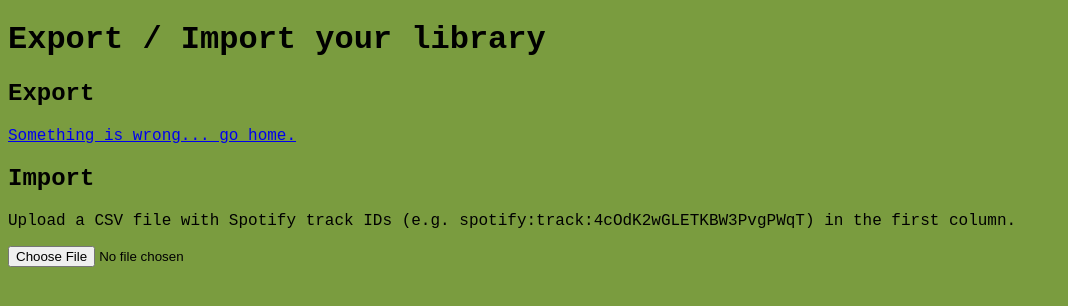
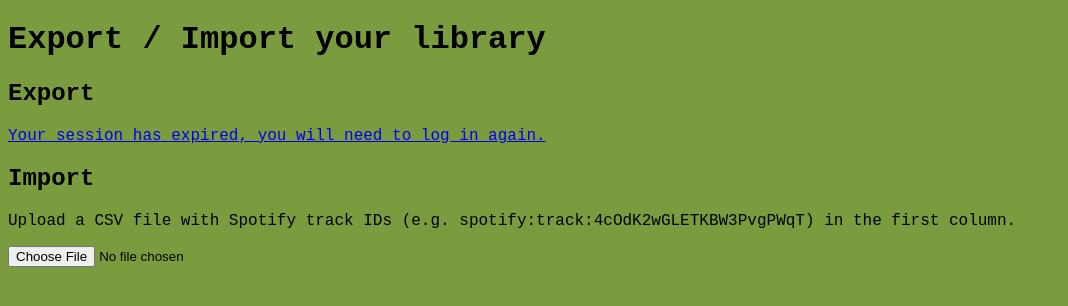
Before and after one commit to ashtonmoomoo/spotify-tools, a React (Create React App) app: page /export-import in a window 1280 px wide. Shown: the top 306 px of the page, without its empty margins (0-1068 px from the left). Built offline with nearby package versions, Linux system fonts and the light colour scheme.

Commit message:
refactor Export component and add csvTools utility module

```diff
--- a/src/components/Export.tsx
+++ b/src/components/Export.tsx
@@ -1,51 +1,47 @@
-import { useEffect, useState } from "react";
+import { useState } from "react";
 import { Link } from "react-router-dom";
-import { Track, getLibrary } from "../utils/constants";
-import { getTokenFromCookie } from "../utils/constants";
+import {
+  getLibrary,
+  getTokenFromCookie,
+  removeDuplicates,
+} from "../utils/constants";
+import { downloadCSV, getCSV } from "../utils/csvTools";
 
-function prepareSongForCSV(song: Track) {
-  let row: string[] = [];
-  for (let field of Object.values(song)) {
-    row.push(`"${field?.replace(/"/g, '""')}"`);
-  }
-
-  return row.join(",") + "\n";
+function ExportLibraryButton({ handleClick }: { handleClick: () => void }) {
+  return (
+    <>
+      <p>Click below to download a CSV of your Spotify liked songs:</p>
+      <button type="button" onClick={handleClick}>
+        Export Library
+      </button>
+    </>
+  );
 }
 
-function getCSV(library: Track[]) {
-  let csv = Object.keys(library[0]).join(",") + "\n";
-
-  library.forEach((song) => {
-    csv += prepareSongForCSV(song);
-  });
-
-  return csv;
+function CSVDownload({ csvContent }: { csvContent: string }) {
+  return (
+    <button type="button" onClick={() => downloadCSV(csvContent)}>
+      Download
+    </button>
+  );
 }
 
-function removeDuplicates(library: Track[]) {
-  let idToTrack = new Map<string, Track>();
-  library.forEach((t) => idToTrack.set(t.uri, t));
-
-  let tracksToReturn: Track[] = [];
-  for (let track of idToTrack.values()) {
-    tracksToReturn.push(track);
-  }
-
-  return tracksToReturn;
+function Progress({ completion }: { completion: string }) {
+  return (
+    <>
+      <label htmlFor="progress">{completion} % </label>
+      <progress id="progress" max="100.00" value={completion} />
+    </>
+  );
 }
 
 function Export() {
   let [loading, setLoading] = useState(false);
   let [completion, setCompletion] = useState("0.00");
   let [CSVContent, setCSVContent] = useState("");
-  let [token, setToken] = useState<string | undefined>();
+  const token = getTokenFromCookie();
 
-  useEffect(() => {
-    const t = getTokenFromCookie();
-    setToken(t);
-  }, []);
-
-  async function handleClick() {
+  async function exportLibrary() {
     if (!token) return null;
 
     setLoading(true);
@@ -60,64 +56,17 @@ function Export() {
   }
 
   if (CSVContent) {
-    return <CSVDownload CSVContent={CSVContent} />;
+    return <CSVDownload csvContent={CSVContent} />;
   }
 
   if (token) {
-    return <ExportLibraryButton handleClick={handleClick} />;
-  }
-
-  return <Link to="/">Something is wrong... go home.</Link>;
-}
-
-function ExportLibraryButton({ handleClick }: { handleClick: () => void }) {
-  return (
-    <>
-      <p>Click below to download a CSV of your Spotify liked songs:</p>
-      <button type="button" onClick={handleClick}>
-        Export Library
-      </button>
-    </>
-  );
-}
-
-function CSVDownload({ CSVContent }: { CSVContent: string }) {
-  function handleClick() {
-    const blob = new Blob([CSVContent], {
-      type: "text/csv;charset=utf-8;",
-    });
-    const url = URL.createObjectURL(blob);
-    const link = document.createElement("a");
-    link.setAttribute("href", url);
-    link.setAttribute(
-      "download",
-      `library_export_${new Date(Date.now()).toISOString()}.csv`
-    );
-    document.body.appendChild(link);
-    link.click();
-    URL.revokeObjectURL(link.href);
+    return <ExportLibraryButton handleClick={exportLibrary} />;
   }
 
   return (
-    <>
-      <button type="button" onClick={handleClick}>
-        Download
-      </button>
-      <br />
-      <Link to="/">Go home</Link>
-    </>
-  );
-}
-
-function Progress({ completion }: { completion: string }) {
-  return (
-    <>
-      <p>{completion} % Completed...</p>
-      <p>
-        ya it takes a while for big libraries - Spotify API only lets you get 50
-        songs at a time.
-      </p>
-    </>
+    <Link to="/login">
+      Your session has expired, you will need to log in again.
+    </Link>
   );
 }
 
--- a/src/utils/constants.ts
+++ b/src/utils/constants.ts
@@ -159,3 +159,15 @@ export async function likeSongs(songsToLike: string[], setCompletion: SetComplet
     setCompletion(((currentBatch / batches.length) * 100).toFixed(2));
   }
 }
+
+export function removeDuplicates(library: Track[]) {
+  let idToTrack = new Map<string, Track>();
+  library.forEach((t) => idToTrack.set(t.uri, t));
+
+  let tracksToReturn: Track[] = [];
+  for (let track of idToTrack.values()) {
+    tracksToReturn.push(track);
+  }
+
+  return tracksToReturn;
+}
--- /dev/null
+++ b/src/utils/csvTools.ts
@@ -0,0 +1,36 @@
+import { Track } from './constants';
+
+export function prepareSongForCSV(song: Track) {
+  let row: string[] = [];
+  for (let field of Object.values(song)) {
+    row.push(`"${field?.replace(/"/g, '""')}"`);
+  }
+
+  return row.join(",") + "\n";
+}
+
+export function getCSV(library: Track[]) {
+  let csv = Object.keys(library[0]).join(",") + "\n";
+
+  library.forEach((song) => {
+    csv += prepareSongForCSV(song);
+  });
+
+  return csv;
+}
+
+export function downloadCSV(csvContent: string) {
+  const blob = new Blob([csvContent], {
+    type: "text/csv;charset=utf-8;",
+  });
+  const url = URL.createObjectURL(blob);
+  const link = document.createElement("a");
+  link.setAttribute("href", url);
+  link.setAttribute(
+    "download",
+    `library_export_${new Date(Date.now()).toISOString()}.csv`
+  );
+  document.body.appendChild(link);
+  link.click();
+  URL.revokeObjectURL(link.href);
+}
```
